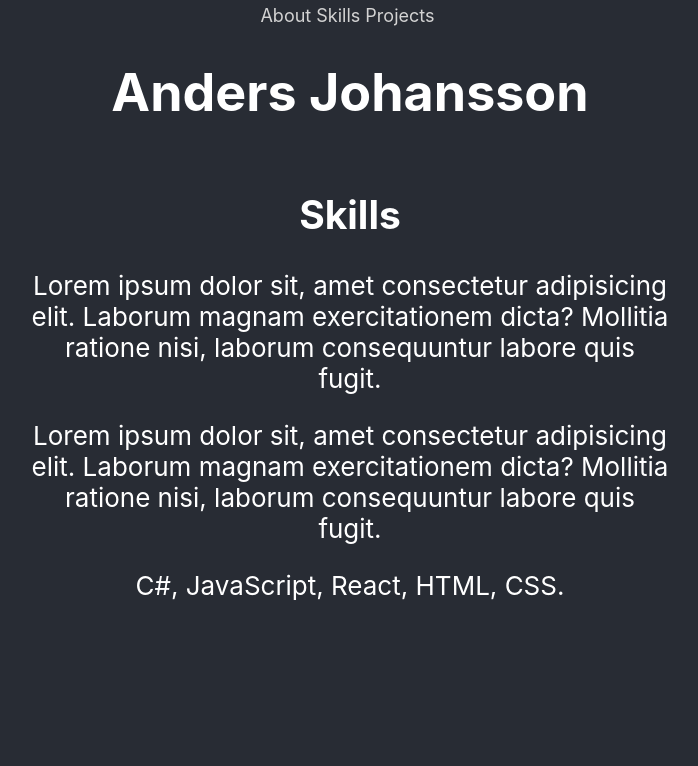
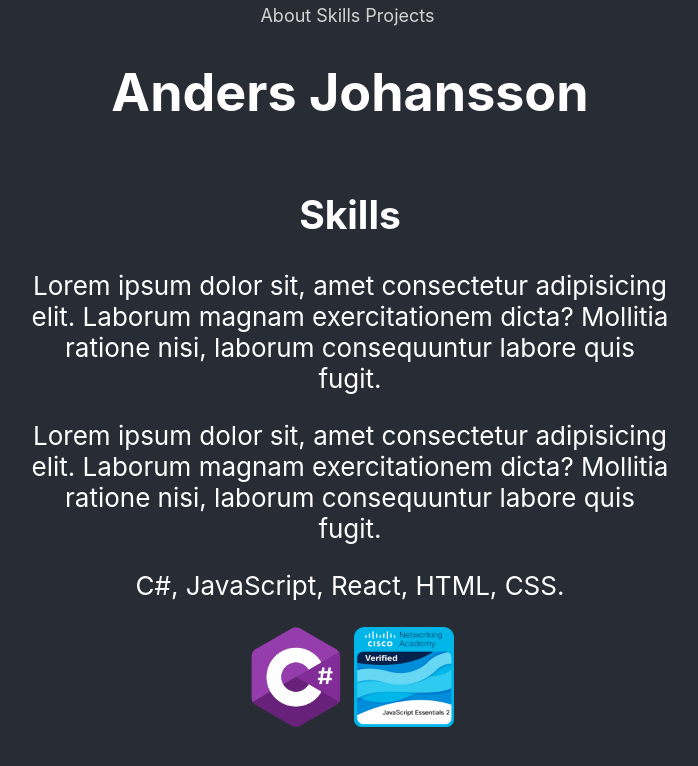
Before and after one commit to robotsson/portfolio, a React (Create React App) app: page /portfolio/skills in a window 1280 px wide. Shown: the top 766 px of the page, without its empty margins (290-988 px from the left). Built offline with nearby package versions, Linux system fonts and the light colour scheme.

Commit message:
some cert logos

```diff
--- a/src/components/Skills.css
+++ b/src/components/Skills.css
@@ -1,3 +1,8 @@
 .App-skills-text {
     width: 80vmin;
 }
+
+.skills-logo {
+    width: 100px;
+    height: 100px;
+}
--- a/src/components/Skills.jsx
+++ b/src/components/Skills.jsx
@@ -1,5 +1,7 @@
 import './Skills.css';
 import { motion } from 'framer-motion';
+import csimg from '../images/csharp.png';
+import jsimg from '../images/js.png';
 
 function Skills() {
     return (
@@ -20,7 +22,10 @@ function Skills() {
             magnam exercitationem dicta? Mollitia ratione nisi, laborum consequuntur
             labore quis fugit.<p></p>
             C#, JavaScript, React, HTML, CSS.
-            </div>
+            </div><p></p>
+            <img src={csimg} className="skills-logo" alt="c# logo"/>
+            &nbsp;
+            <img src={jsimg} className="skills-logo" alt="javascript logo"/>
           <p></p>
         </div>
         </motion.div>
```
Also changed, not shown: src/images/csharp.png (added), src/images/js.png (added).
